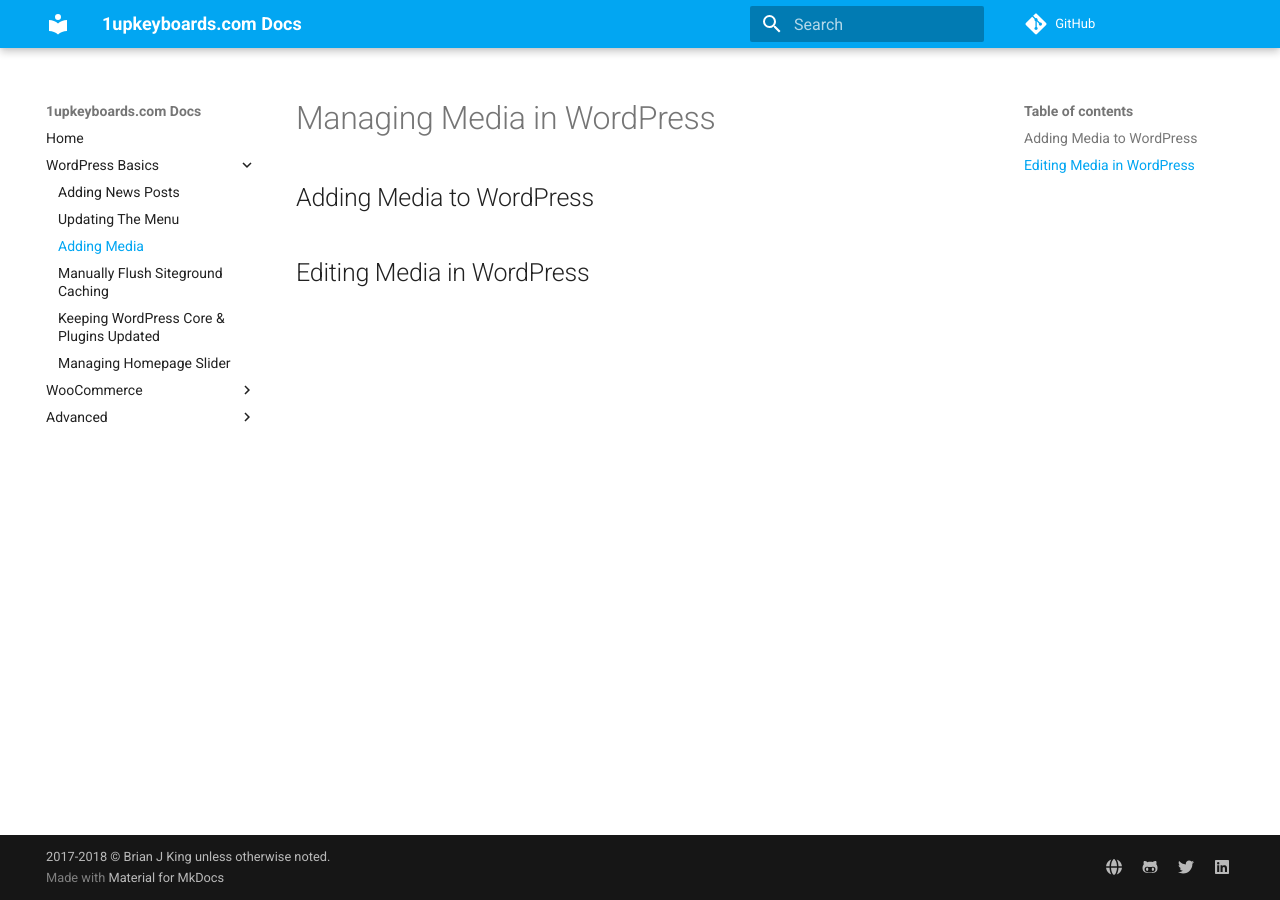
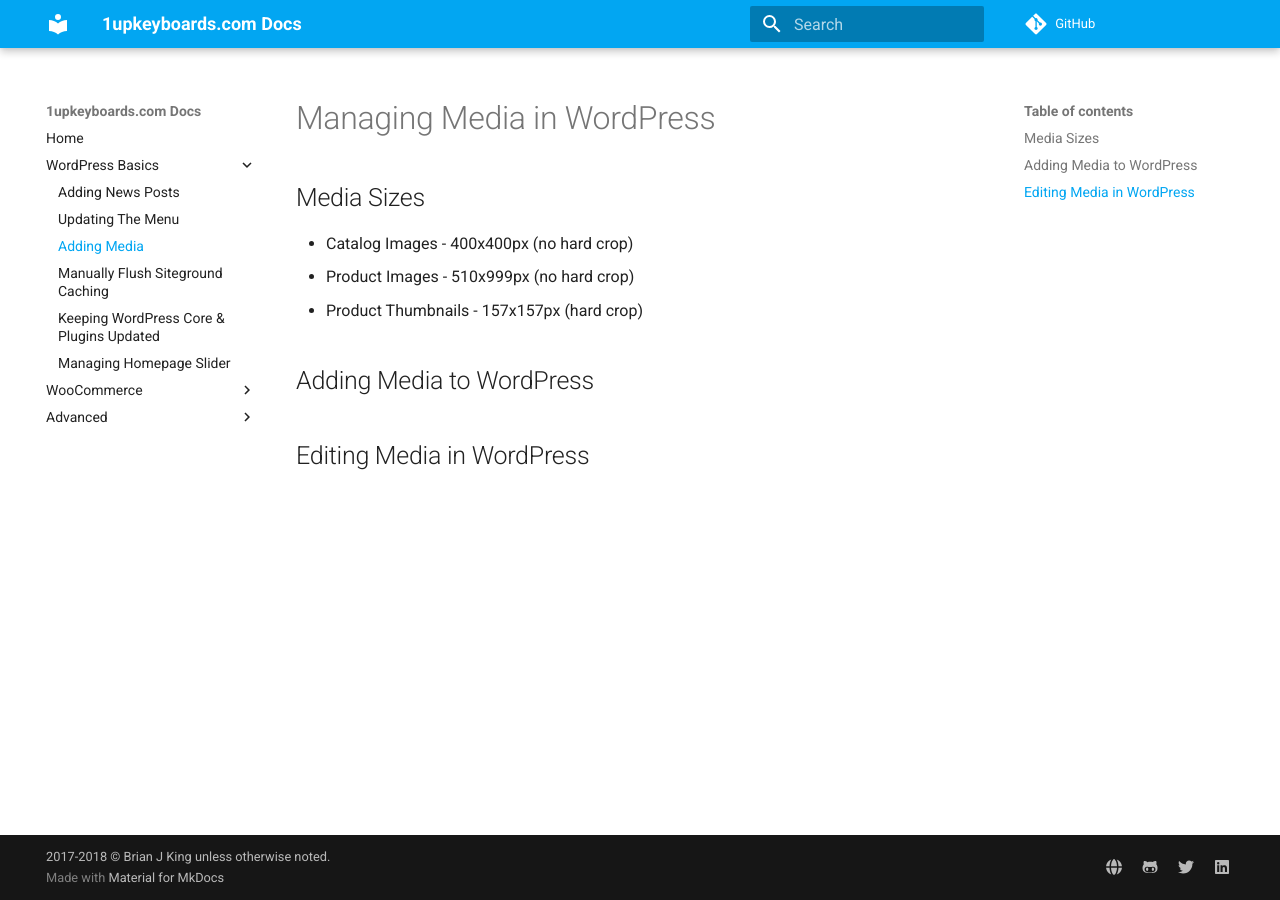
Before and after one commit to brianjking/1upkeyboard-docs, an MkDocs documentation site: the page built from docs/wordpress-basics/media.md, in a window 1280 px wide. Built offline with MkDocs 1.6.1 and Material for MkDocs 9.7.7, drawn with Linux system fonts in a browser that asks for light colours; comment, search, counter and statistics services are not loaded; old or Windows-style settings are respelled for this version of MkDocs.

```diff
--- a/docs/wordpress-basics/media.md
+++ b/docs/wordpress-basics/media.md
@@ -1,5 +1,10 @@
 # Managing Media in WordPress
 
+## Media Sizes
+
+* Catalog Images - 400x400px (no hard crop)
+* Product Images - 510x999px (no hard crop)
+* Product Thumbnails - 157x157px (hard crop)
 
 ## Adding Media to WordPress
 
--- a/mkdocs.yml
+++ b/mkdocs.yml
@@ -16,6 +16,7 @@ pages:
 - WooCommerce:
     - Adding Products: woocommerce/add-products.md
     - Editing Products: woocommerce/edit-products.md
+    - Misc WooCommerce: woocommerce/misc-woocommerce.md
 - Advanced:
     - Hiding Elements on Certain Device Types with Divi: advanced/hide-elements-with-divi.md
     - A/B Testing with Divi: advanced/ab-testing-with-divi.md
```
Also changed, not shown: docs/woocommerce/misc-woocommerce.md (added, +6 -0 lines).
